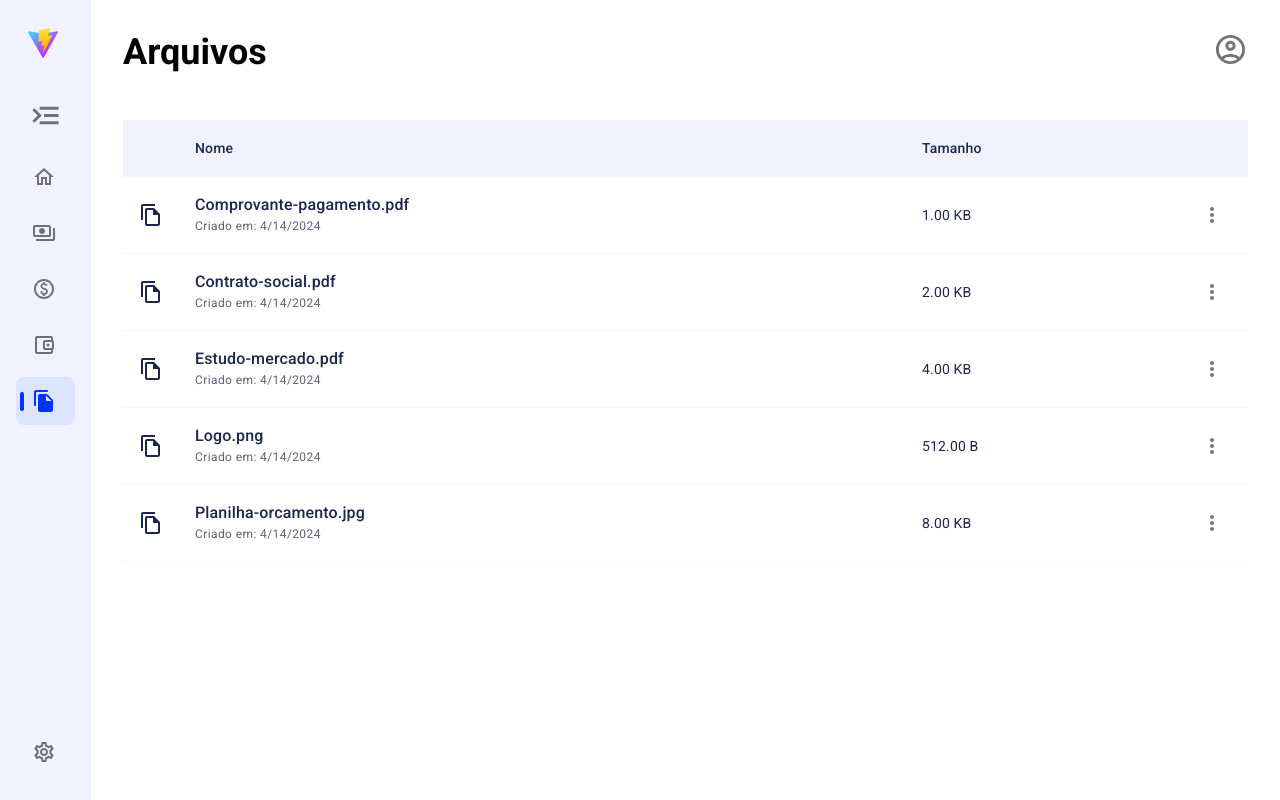
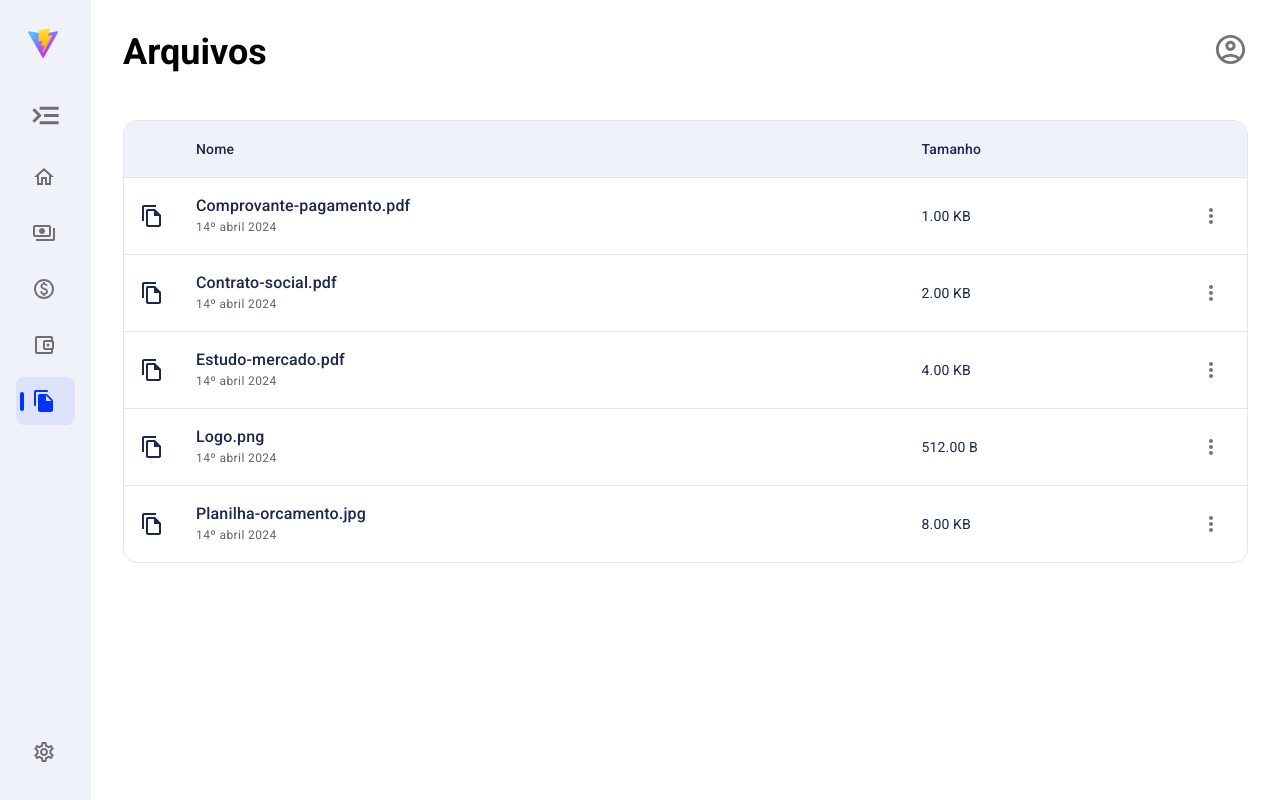
Before and after one commit to lucascampanelli/prosperfy, a React (Vite) app: page /files in a window 1280 px wide. Built offline with nearby package versions, Linux system fonts and the light colour scheme.

Commit message:
Tema das tabelas

```diff
--- a/src/app.tsx
+++ b/src/app.tsx
@@ -5,8 +5,12 @@ import '@fontsource/roboto/900.css';
 import { Box } from '@mui/material';
 import Routes from "./pages/routes";
 import ContextProviders from '@context/ContextProviders';
+import moment from 'moment';
+import 'moment/locale/pt';
 
 export default function App() {
+
+    moment.locale('pt');
 
     return (
         <ContextProviders>
--- a/src/pages/main/files/index.tsx
+++ b/src/pages/main/files/index.tsx
@@ -1,6 +1,7 @@
 import { useFilesContext } from "@context/Files/Files";
 import { FileCopyOutlined, MoreVert } from "@mui/icons-material";
 import { IconButton, Table, TableBody, TableCell, TableContainer, TableHead, TableRow, Typography } from "@mui/material";
+import moment from "moment";
 import { formatFileSize } from "util/files";
 
 export default function Files() {
@@ -10,17 +11,8 @@ export default function Files() {
     return (
         <div>
             <TableContainer>
-                <Table
-                    sx={{
-                        borderRadius: (theme) => theme.shape.borderRadius
-                    }}
-                >
-                    <TableHead
-                        className="hidden lg:table-header-group"
-                        sx={{
-                            backgroundColor: "background.paper"
-                        }}
-                    >
+                <Table>
+                    <TableHead className="hidden lg:table-header-group">
                         <TableRow>
                             <TableCell className="w-0"></TableCell>
                             <TableCell>Nome</TableCell>
@@ -39,7 +31,7 @@ export default function Files() {
                                         {file.name}
                                     </Typography>
                                     <Typography variant="caption" color="text.secondary">
-                                        Criado em: {file.uploadedAt.toLocaleDateString()}
+                                        {moment(file.uploadedAt).format("Do MMMM YYYY")}
                                     </Typography>
                                 </TableCell>
                                 <TableCell>
--- a/src/theme.ts
+++ b/src/theme.ts
@@ -14,14 +14,14 @@ const lightPalette: PaletteOptions = {
     },
     background: {
         default: '#ffffff',
-        paper: '#f0f3ff',
+        paper: '#f0f2fa',
     },
     text: {
         primary: '#1c2750',
         secondary: '#5e6475',
         disabled: '#999ba8',
     },
-    divider: '#babfc7',
+    divider: '#e4e6ed',
     error: {
         main: '#ff0003',
     },
@@ -152,7 +152,38 @@ const theme = createTheme({
                     }
                 }),
             }
-        }
+        },
+        MuiTableContainer: {
+            styleOverrides: {
+                root: ({ theme }) => ({
+                    borderRadius: 14,
+                    border: `1px solid ${theme.palette.divider}`,
+                })
+            }
+        },
+        MuiTableHead: {
+            styleOverrides: {
+                root: ({ theme }) => ({
+                    backgroundColor: theme.palette.background.paper,
+                })
+            }
+        },
+        MuiTableRow: {
+            styleOverrides: {
+                root: {
+                    '&:last-child td': {
+                        borderBottom: 'none',
+                    }
+                }
+            }
+        },
+        MuiTableCell: {
+            styleOverrides: {
+                root: ({ theme }) => ({
+                    borderBottom: `1px solid ${theme.palette.divider}`
+                })
+            }
+        },
     },
 });
 
```
